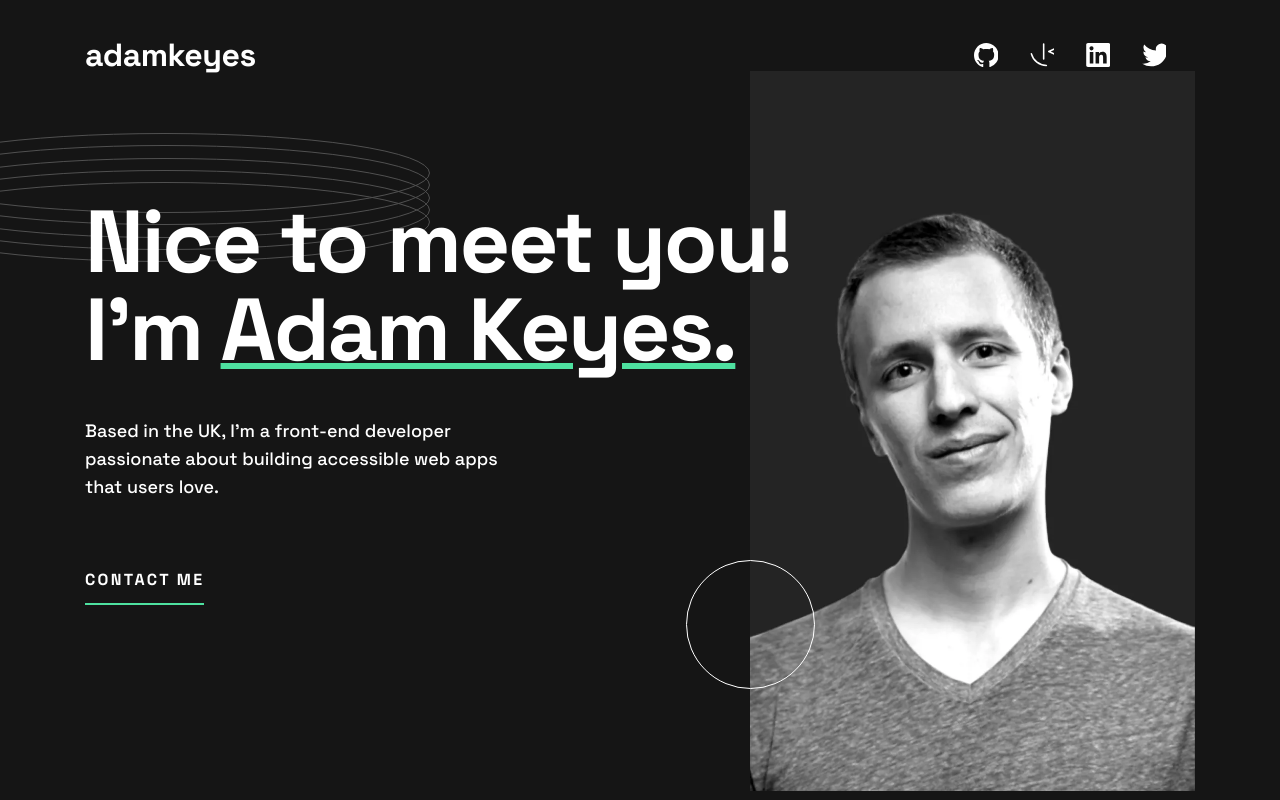
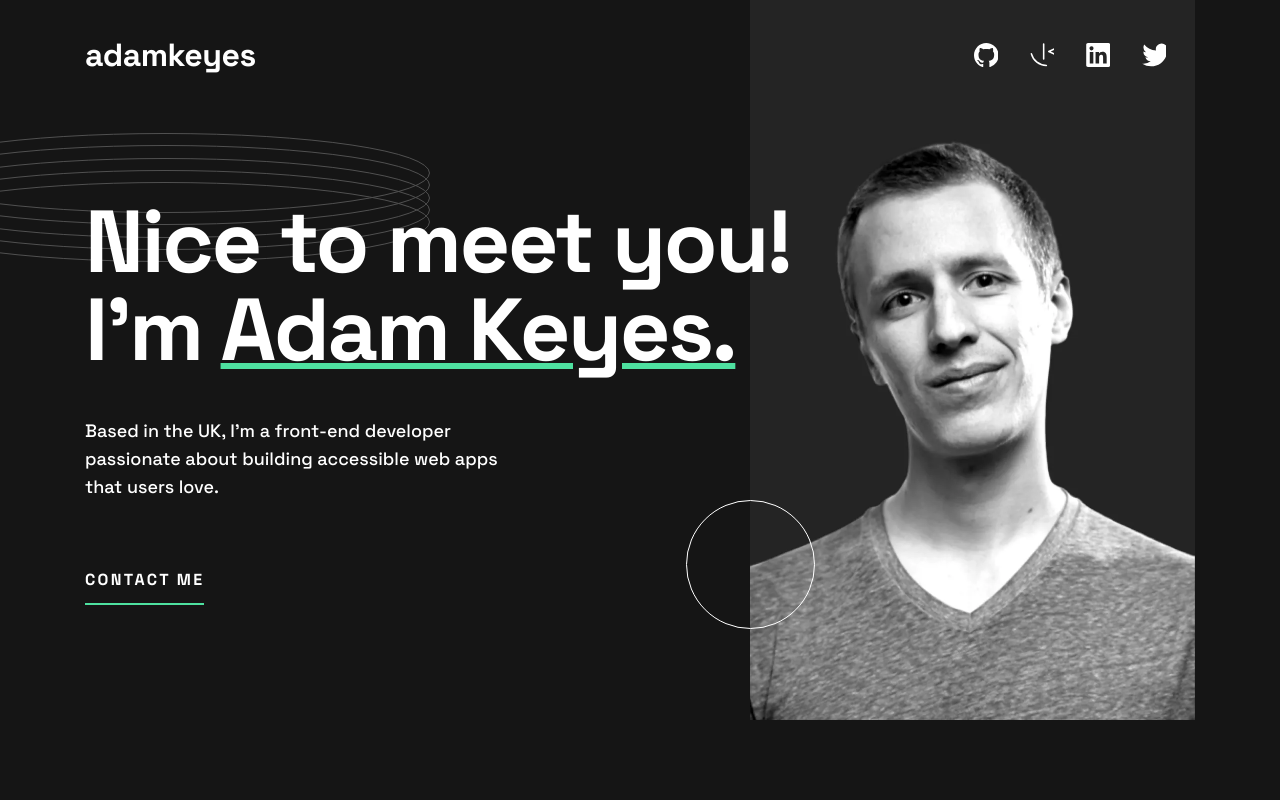
Before and after one commit to Otaviano-Manoel/developer_portfolio, a React (Create React App) app: page / in a window 1280 px wide. Shown: the top 800 px of the page. Built offline with nearby package versions, Linux system fonts and the light colour scheme.

Commit message:
bug na imagem resolvido

```diff
--- a/src/component/hero/hero.module.scss
+++ b/src/component/hero/hero.module.scss
@@ -2,7 +2,6 @@
 @import '../../assets/style/mixins';
 
 .header {
-    position: relative;
     height: 753px;
 
     @include max-breakpoint($tablet) {
@@ -118,6 +117,7 @@
 
         @include max-breakpoint($mobile) {
             background-image: url('../../assets/images/image-profile-mobile.webp');
+            position: relative;
             width: 174px;
             height: 383px;
             left: 50%;
--- a/src/page/App.module.scss
+++ b/src/page/App.module.scss
@@ -99,11 +99,11 @@
     .circle {
       position: absolute;
       right: 380px;
-      top: 560px;
+      top: 500px;
       z-index: 10;
 
       @include max-breakpoint($tablet) {
-        top: 540px;
+        top: 470px;
         right: -63.5px;
       }
 
```
Also changed, not shown: src/assets/images/desktop screenshot.png, 1 other file (tests, documents, lock files or other folders).
